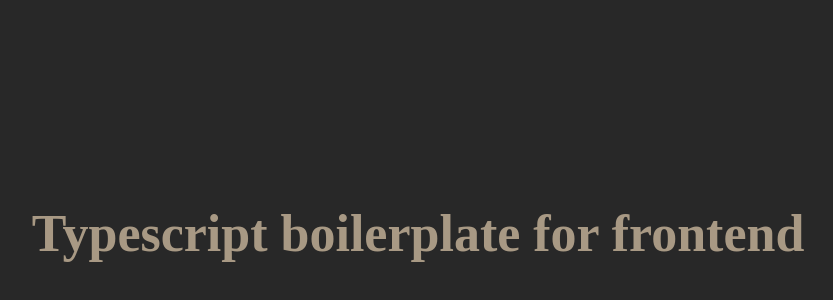
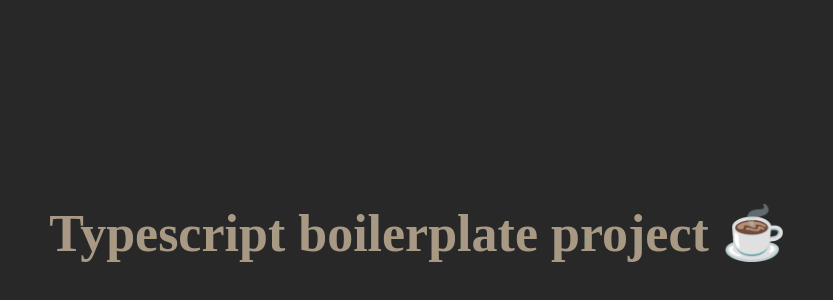
Before and after one commit to matheusmv/frontend-ts, a website with bundled scripts: page public/index.html in a window 1280 px wide. Shown: the part 166-466 px from the top of the page, without its empty margins (222-1055 px from the left). Built offline with nearby package versions, Linux system fonts and the light colour scheme.

Commit message:
frontend-ts

```diff
--- a/public/css/styles.css
+++ b/public/css/styles.css
@@ -19,3 +19,9 @@
   text-align: center;
   color: #a89984;
 }
+
+.app-link {
+  color: #a89984;
+  cursor: pointer;
+  text-decoration: none;
+}
--- a/src/app.ts
+++ b/src/app.ts
@@ -1,3 +1,25 @@
+import { documentFragmentFactory } from './document-fragment-factory';
+import { elementFactory } from './html-element-factory';
+
 const app = document.getElementById('app') as HTMLElement;
 
-app.innerHTML = `<h1>Typescript boilerplate for frontend</h1>`;
+const link = elementFactory({
+  tag: 'a',
+  attributes: {
+    class: 'app-link',
+    target: '_blank',
+    href: 'https://github.com/matheusmv/frontend-ts',
+  },
+  childs: [
+    elementFactory({
+      tag: 'h1',
+      childs: [document.createTextNode('Typescript boilerplate project ☕')],
+    }),
+  ],
+});
+
+const tree = documentFragmentFactory({
+  nodes: [link],
+});
+
+app.appendChild(tree);
--- /dev/null
+++ b/src/document-fragment-factory.ts
@@ -0,0 +1,18 @@
+export interface IDocumentFragment {
+  nodes?: Node[];
+}
+
+export function documentFragmentFactory(
+  fragment: IDocumentFragment,
+): DocumentFragment {
+  const df = document.createDocumentFragment();
+
+  if (fragment.nodes) {
+    const { nodes } = fragment;
+    for (let child = 0; child < nodes.length; child++) {
+      df.appendChild(nodes[child]);
+    }
+  }
+
+  return df;
+}
--- /dev/null
+++ b/src/html-element-factory.ts
@@ -0,0 +1,27 @@
+export interface IElement {
+  tag: keyof HTMLElementTagNameMap;
+  attributes?: { [key: string]: string };
+  childs?: Node[];
+}
+
+export function elementFactory(
+  element: IElement,
+): HTMLElementTagNameMap[keyof HTMLElementTagNameMap] {
+  const e = document.createElement(element.tag);
+
+  if (element.attributes) {
+    const entries = Object.entries(element.attributes);
+    for (let key = 0; key < entries.length; key++) {
+      e.setAttribute(entries[key][0], entries[key][1]);
+    }
+  }
+
+  if (element.childs) {
+    const { childs } = element;
+    for (let child = 0; child < childs.length; child++) {
+      e.appendChild(childs[child]);
+    }
+  }
+
+  return e;
+}
```
